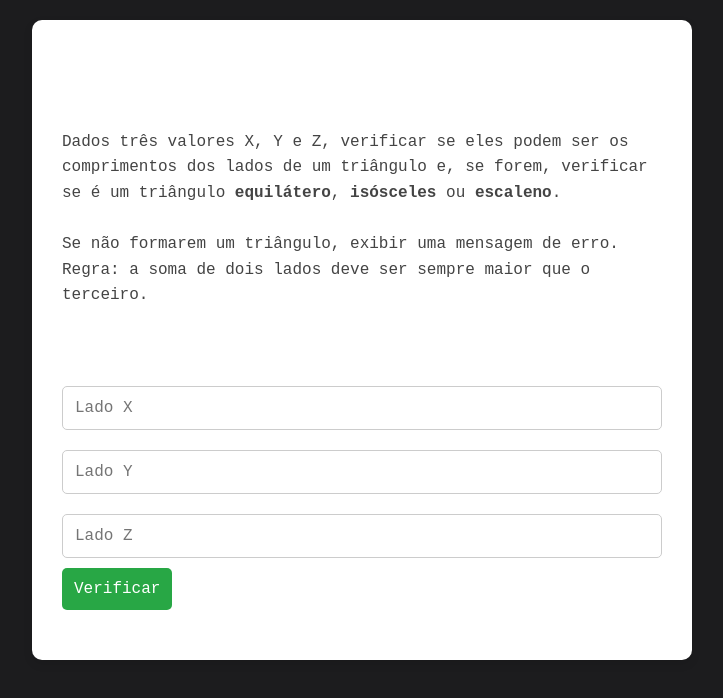
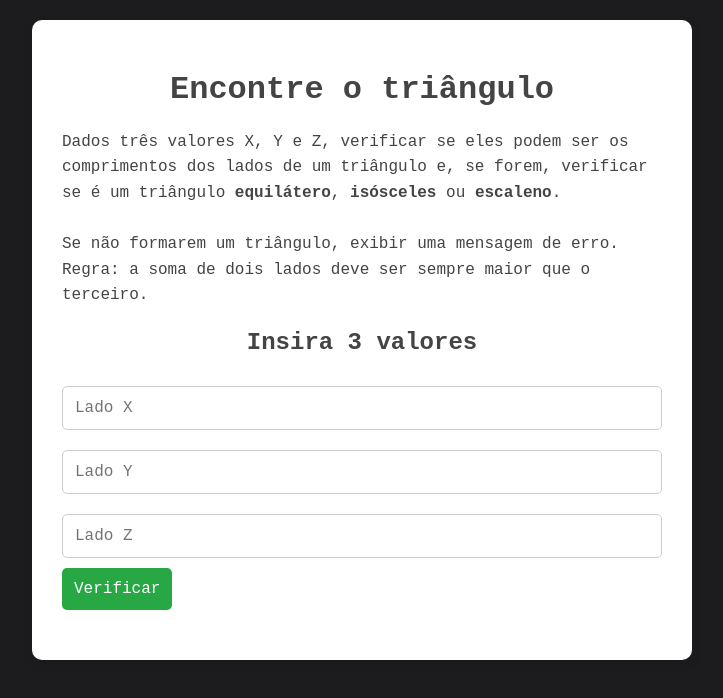
Before and after one commit to gustavolaismann/trabalho2bim, a plain HTML site: page Gustavo-01/index.html in a window 1280 px wide. Shown: the whole page, without its empty margins (278-1001 px from the left). Drawn offline with Linux system fonts and the light colour scheme.

Commit message:
Update style.css

```diff
--- a/Gustavo-01/style.css
+++ b/Gustavo-01/style.css
@@ -17,7 +17,7 @@ body {
         }
 
         h1, h2 {
-            color: #fff;
+            color: #444;
             text-align: center;
         }
 
```
